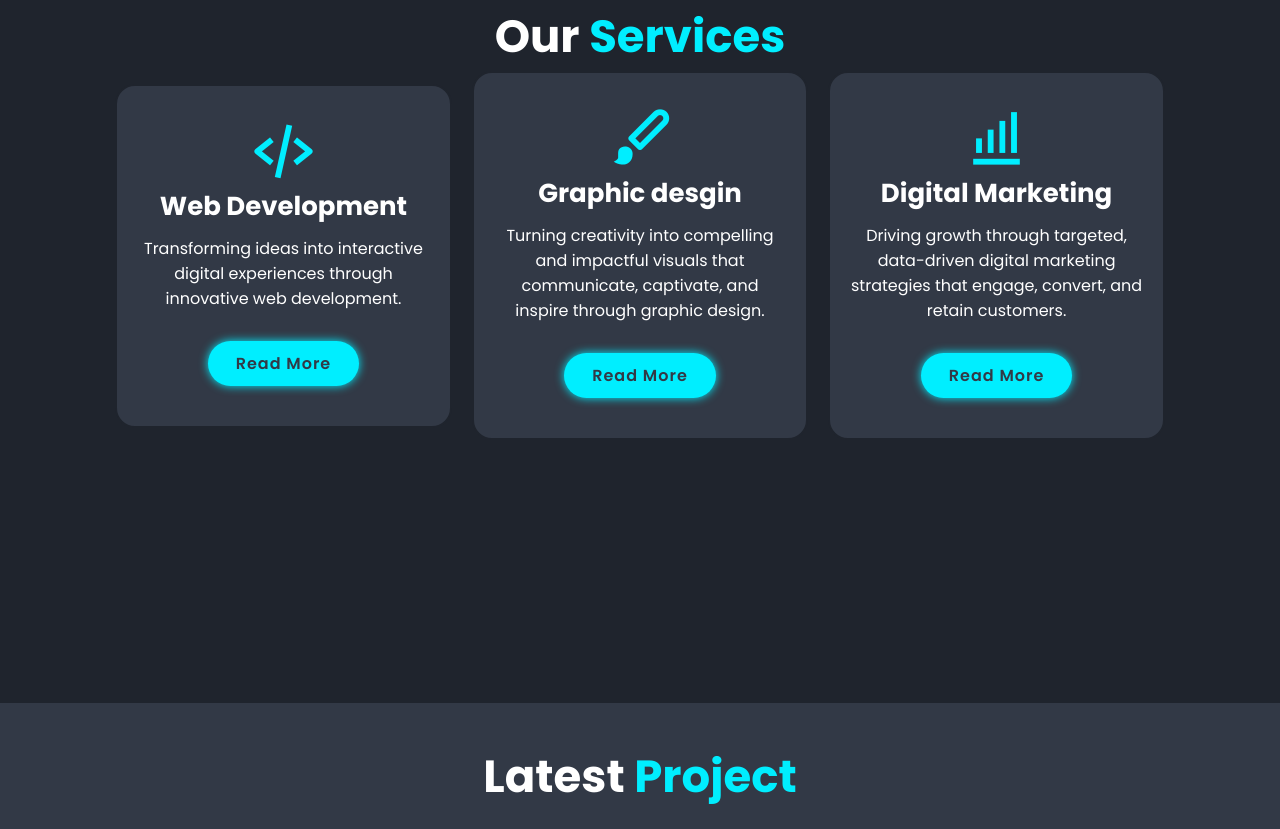
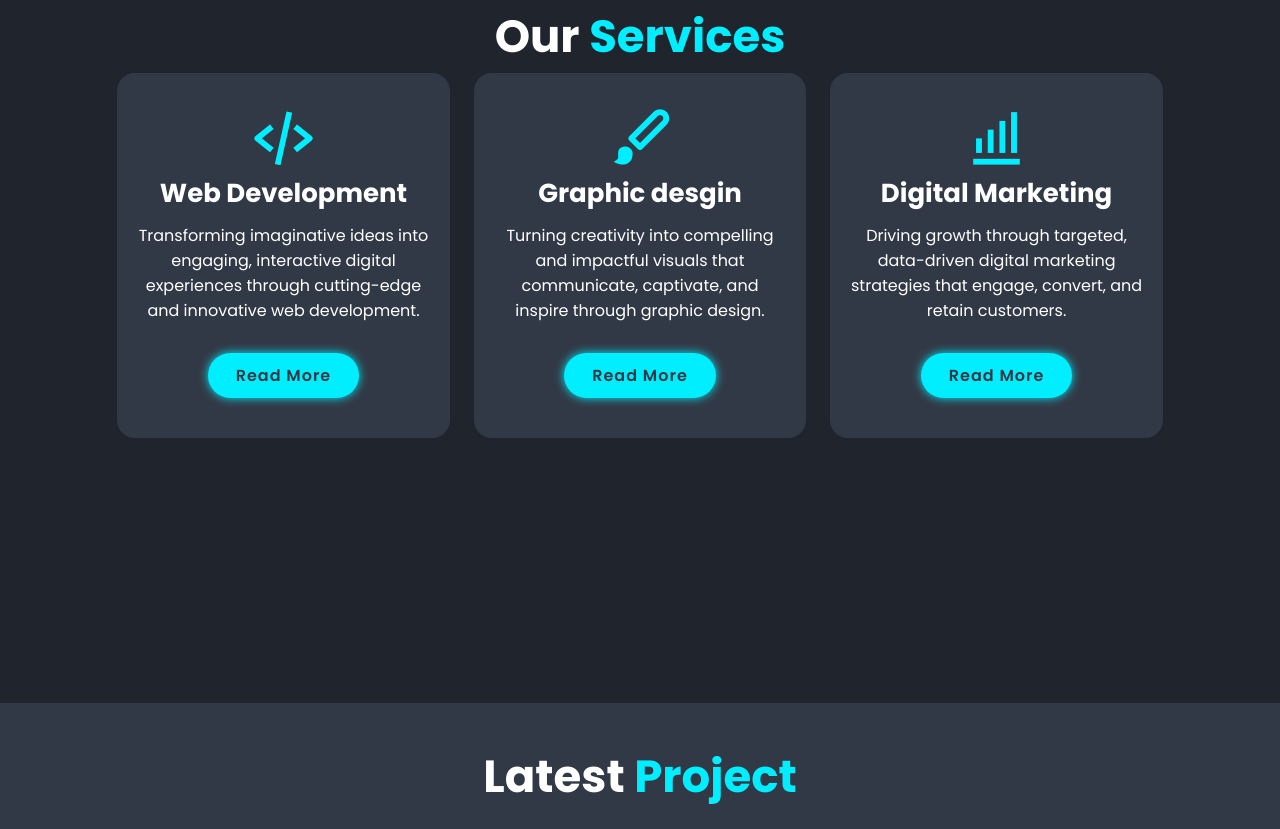
Before and after one commit to mian-hadi/MY-portfolio, a plain HTML site: page index.html in a window 1280 px wide. Shown: the part 1767-2596 px from the top of the page. Drawn offline with nearby package versions, Linux system fonts and the light colour scheme.

```diff
--- a/index.html
+++ b/index.html
@@ -74,7 +74,7 @@
         <div class="services-box">
             <i class='bx bx-code-alt'></i>
             <h3>Web Development</h3>
-            <p>Transforming ideas into interactive digital experiences through innovative web development.</p>
+            <p>Transforming imaginative ideas into engaging, interactive digital experiences through cutting-edge and innovative web development.</p>
                   <a href="#" class="btn"> Read More </a>
         </div>
 
```
